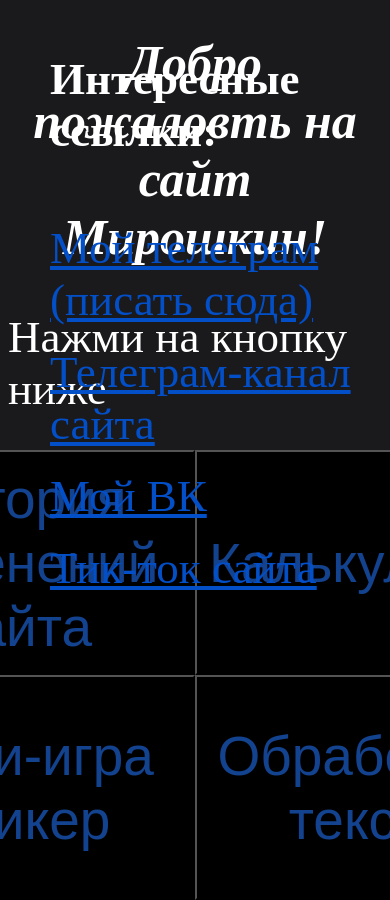
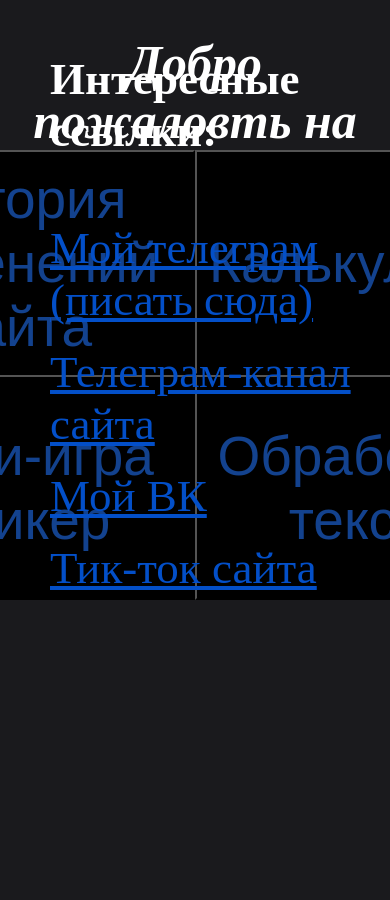
Before and after one commit to Miroshkin0207/miroshkin, a plain HTML site: page index.html in a window 390 px wide. Shown: the top 900 px of the page. After the commit the page ends 844 px from the top, so only its background shows below. Drawn offline with Linux system fonts and the light colour scheme.

Commit message:
Update style.css

```diff
--- a/style.css
+++ b/style.css
@@ -78,7 +78,7 @@
     nav {
         left: 50%;
         transform: translateX(-50%);
-        top: 450px;
+        top: 150px;
         width: 700px;
         height: 450px
     }
```
